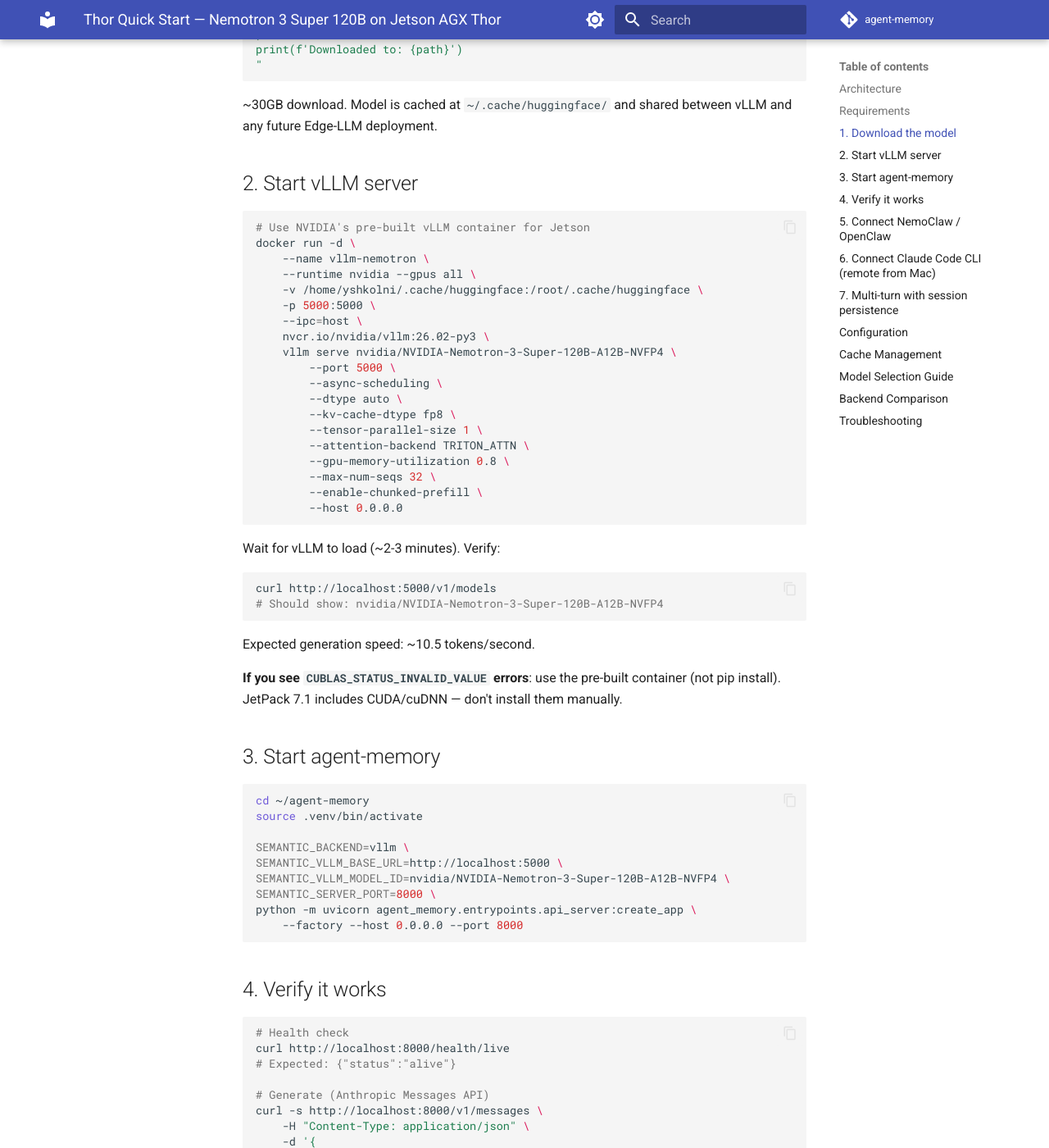
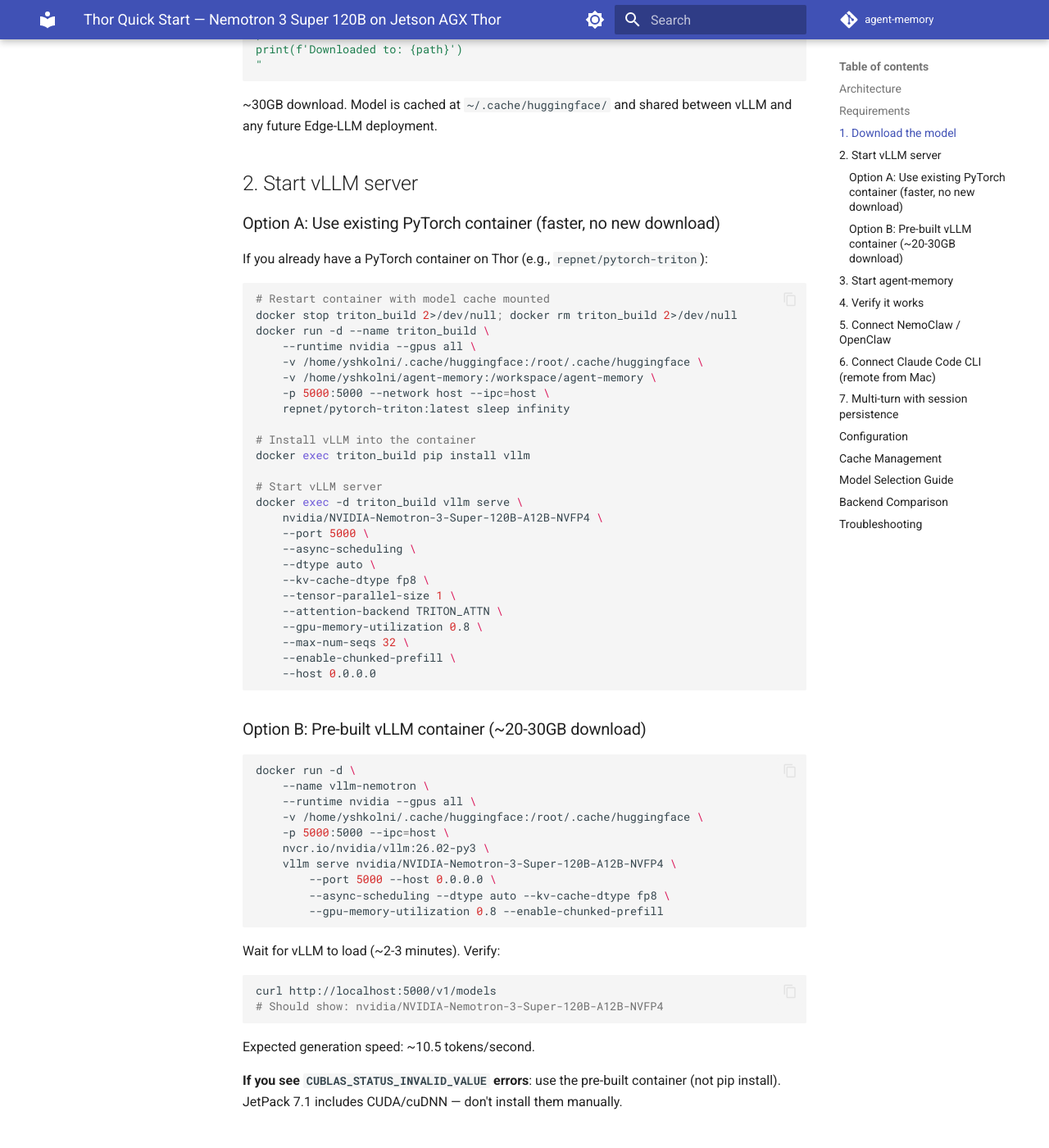
Before and after one commit to yshk-mxim/agent-memory, an MkDocs documentation site: the page built from docs/thor_example.md, in a window 1280 px wide and 1400 px high, scrolled down 1405 px. Shown: the whole window at 82% size. Built offline with MkDocs 1.6.1 and Material for MkDocs 9.7.7, drawn with Linux system fonts in a browser that asks for light colours; comment, search, counter and statistics services are not loaded; the version menu is left out.

Commit message:
docs: Add lightweight vLLM install option (pip into existing container)
Co-Authored-By: Claude Opus 4.6 (1M context) <noreply@anthropic.com>

````diff
--- a/docs/thor_example.md
+++ b/docs/thor_example.md
@@ -62,26 +62,51 @@ vLLM and any future Edge-LLM deployment.
 
 ## 2. Start vLLM server
 
+### Option A: Use existing PyTorch container (faster, no new download)
+
+If you already have a PyTorch container on Thor (e.g., `repnet/pytorch-triton`):
+
 ```bash
-# Use NVIDIA's pre-built vLLM container for Jetson
+# Restart container with model cache mounted
+docker stop triton_build 2>/dev/null; docker rm triton_build 2>/dev/null
+docker run -d --name triton_build \
+    --runtime nvidia --gpus all \
+    -v /home/yshkolni/.cache/huggingface:/root/.cache/huggingface \
+    -v /home/yshkolni/agent-memory:/workspace/agent-memory \
+    -p 5000:5000 --network host --ipc=host \
+    repnet/pytorch-triton:latest sleep infinity
+
+# Install vLLM into the container
+docker exec triton_build pip install vllm
+
+# Start vLLM server
+docker exec -d triton_build vllm serve \
+    nvidia/NVIDIA-Nemotron-3-Super-120B-A12B-NVFP4 \
+    --port 5000 \
+    --async-scheduling \
+    --dtype auto \
+    --kv-cache-dtype fp8 \
+    --tensor-parallel-size 1 \
+    --attention-backend TRITON_ATTN \
+    --gpu-memory-utilization 0.8 \
+    --max-num-seqs 32 \
+    --enable-chunked-prefill \
+    --host 0.0.0.0
+```
+
+### Option B: Pre-built vLLM container (~20-30GB download)
+
+```bash
 docker run -d \
     --name vllm-nemotron \
     --runtime nvidia --gpus all \
     -v /home/yshkolni/.cache/huggingface:/root/.cache/huggingface \
-    -p 5000:5000 \
-    --ipc=host \
+    -p 5000:5000 --ipc=host \
     nvcr.io/nvidia/vllm:26.02-py3 \
     vllm serve nvidia/NVIDIA-Nemotron-3-Super-120B-A12B-NVFP4 \
-        --port 5000 \
-        --async-scheduling \
-        --dtype auto \
-        --kv-cache-dtype fp8 \
-        --tensor-parallel-size 1 \
-        --attention-backend TRITON_ATTN \
-        --gpu-memory-utilization 0.8 \
-        --max-num-seqs 32 \
-        --enable-chunked-prefill \
-        --host 0.0.0.0
+        --port 5000 --host 0.0.0.0 \
+        --async-scheduling --dtype auto --kv-cache-dtype fp8 \
+        --gpu-memory-utilization 0.8 --enable-chunked-prefill
 ```
 
 Wait for vLLM to load (~2-3 minutes). Verify:
````
